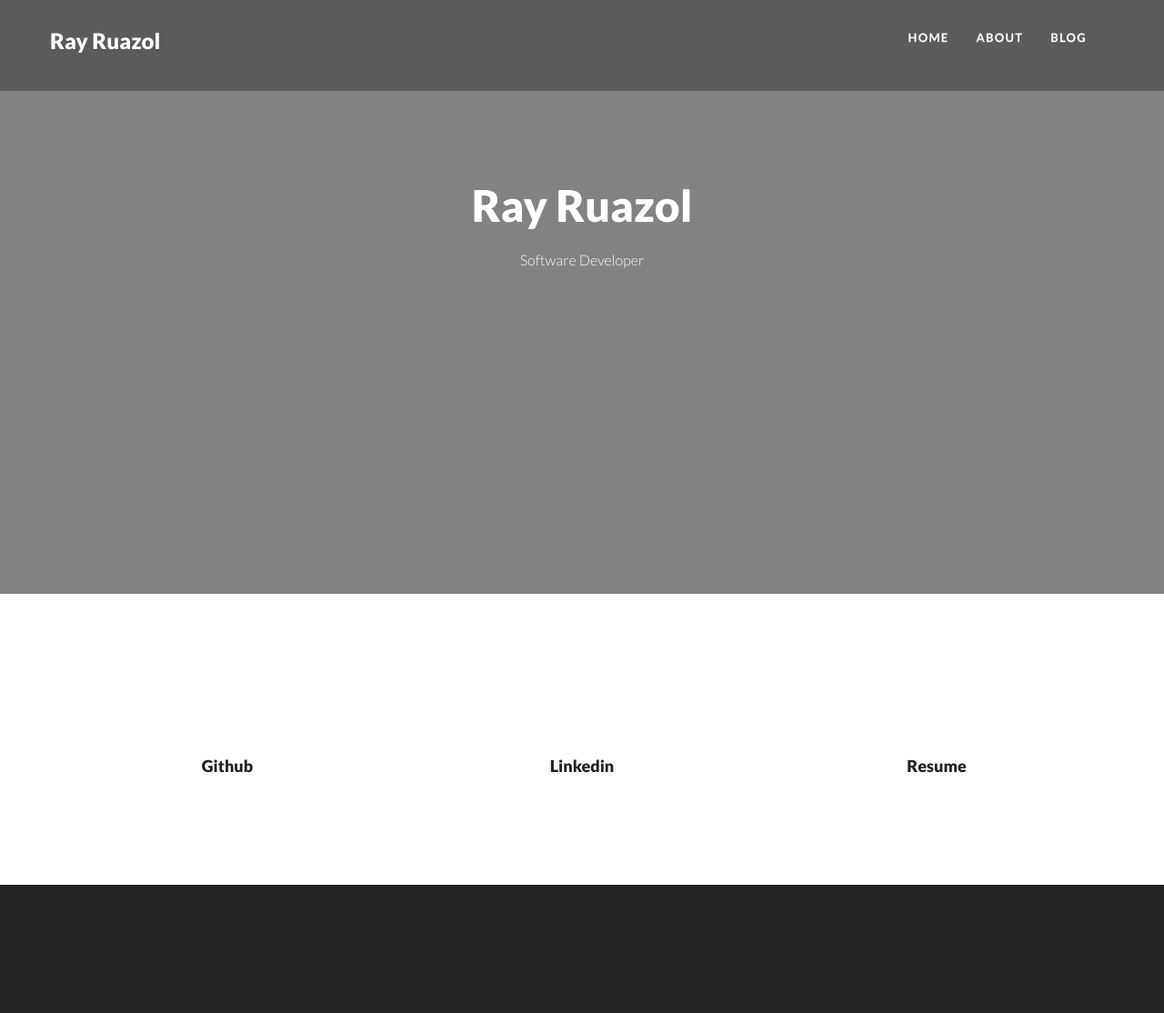
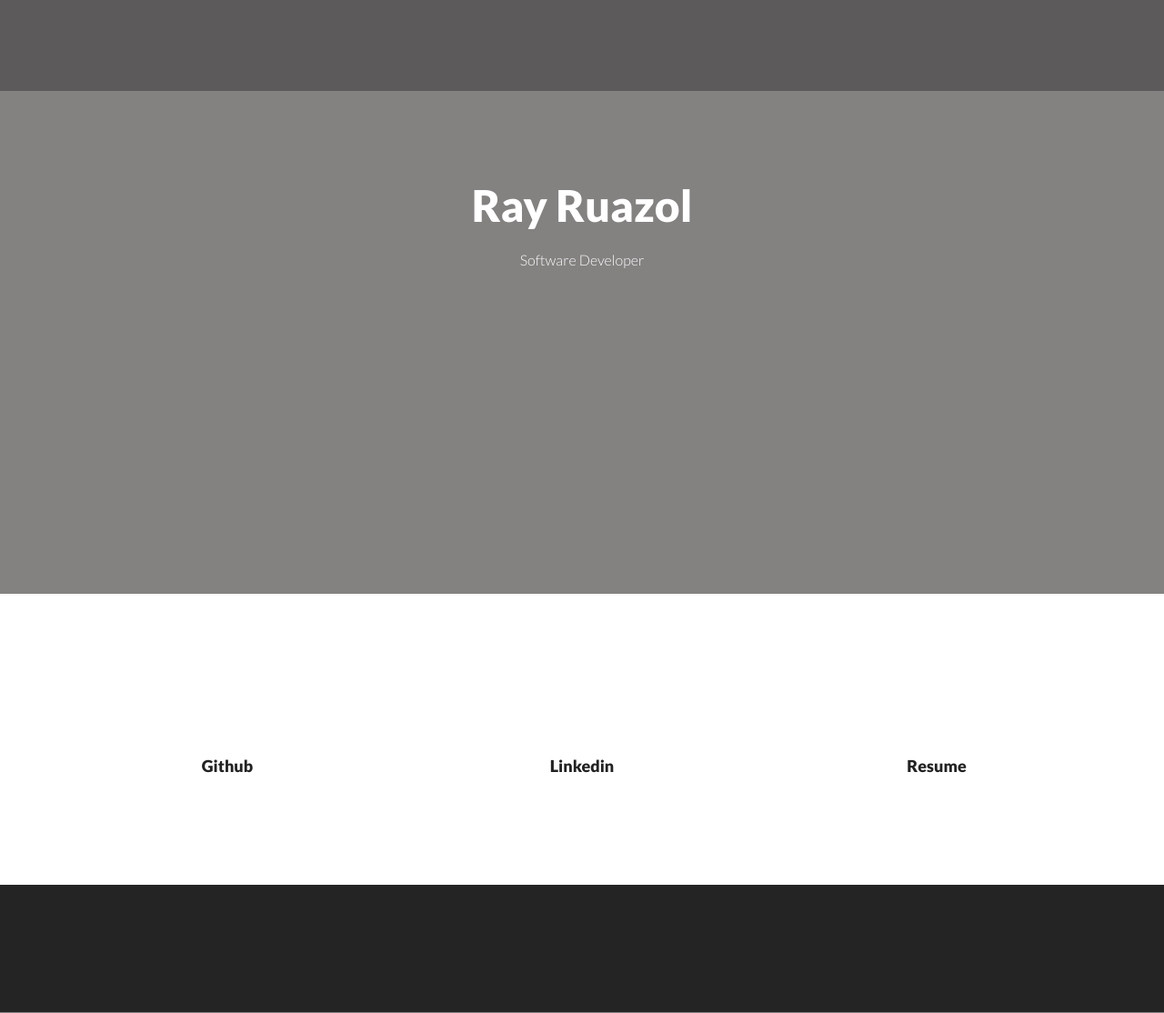
Before and after one commit to rpruazol/rayruazol, a Django app: page / in a window 1280 px wide. Shown: the whole page at 91% size. Run offline with Django 3.2, Linux system fonts and the light colour scheme; some libraries are stand-ins or nearby versions; some web fonts are replaced.

Commit message:
clean up files

```diff
--- a/portfolio_project/templates/generic/base.html
+++ b/portfolio_project/templates/generic/base.html
@@ -42,10 +42,10 @@
       <div class="navbar-collapse collapse">
         <h1><a class="navbar-brand" href="/" data-0="line-height:90px;" data-300="line-height:50px;">			Ray Ruazol
           </a></h1>
-        <ul class="nav navbar-nav" data-0="margin-top:20px;" data-300="margin-top:5px;">
-          <li class="active"><a href="/">Home</a></li>
-          <li><a href="#section-about">About</a></li>
-          <li><a href="/blog">Blog</a></li>
+        <!-- <ul class="nav navbar-nav" data-0="margin-top:20px;" data-300="margin-top:5px;"> -->
+          <!-- <li class="active"><a href="/">Home</a></li> -->
+          <!-- <li><a href="#section-about">About</a></li> -->
+          <!-- <li><a href="/blog">Blog</a></li> -->
         </ul>
       </div>
       <!--/.navbar-collapse -->
@@ -126,12 +126,6 @@
 
   <section id="footer" class="section footer">
 
-      <div class="row align-center copyright">
-        <div class="col-sm-12">
-        </div>
-      </div>
-    </div>
-
   </section>
   <a href="#header" class="scrollup"><i class="fa fa-chevron-up"></i></a>
 
--- a/static/css/style.css
+++ b/static/css/style.css
@@ -446,7 +446,7 @@ section.featured {
 section.featured .mug {
 	color: white;
 	font-size: 45px;
-	text-align: right;
+	text-align: center;
 }
 
 section.featured.align-bottom-left {
```
